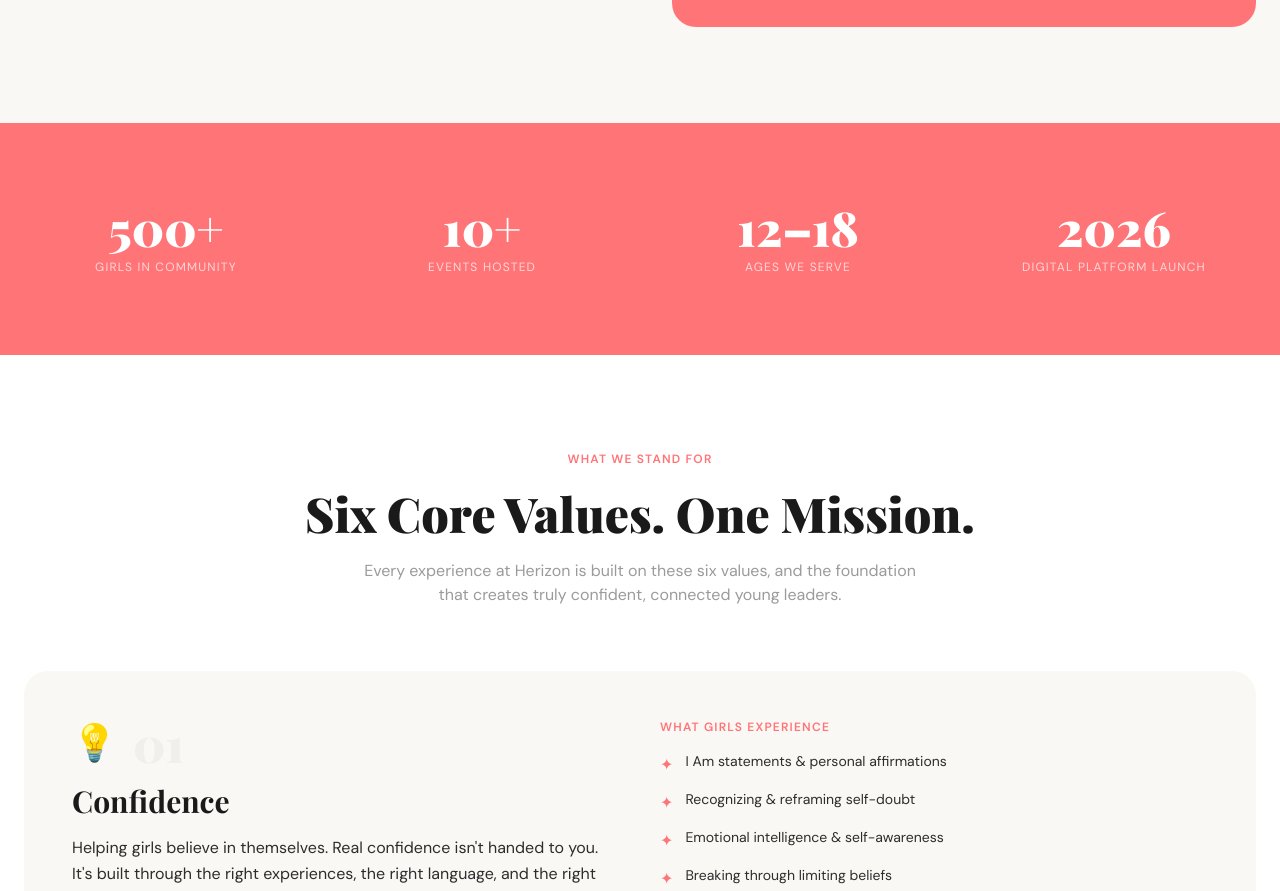
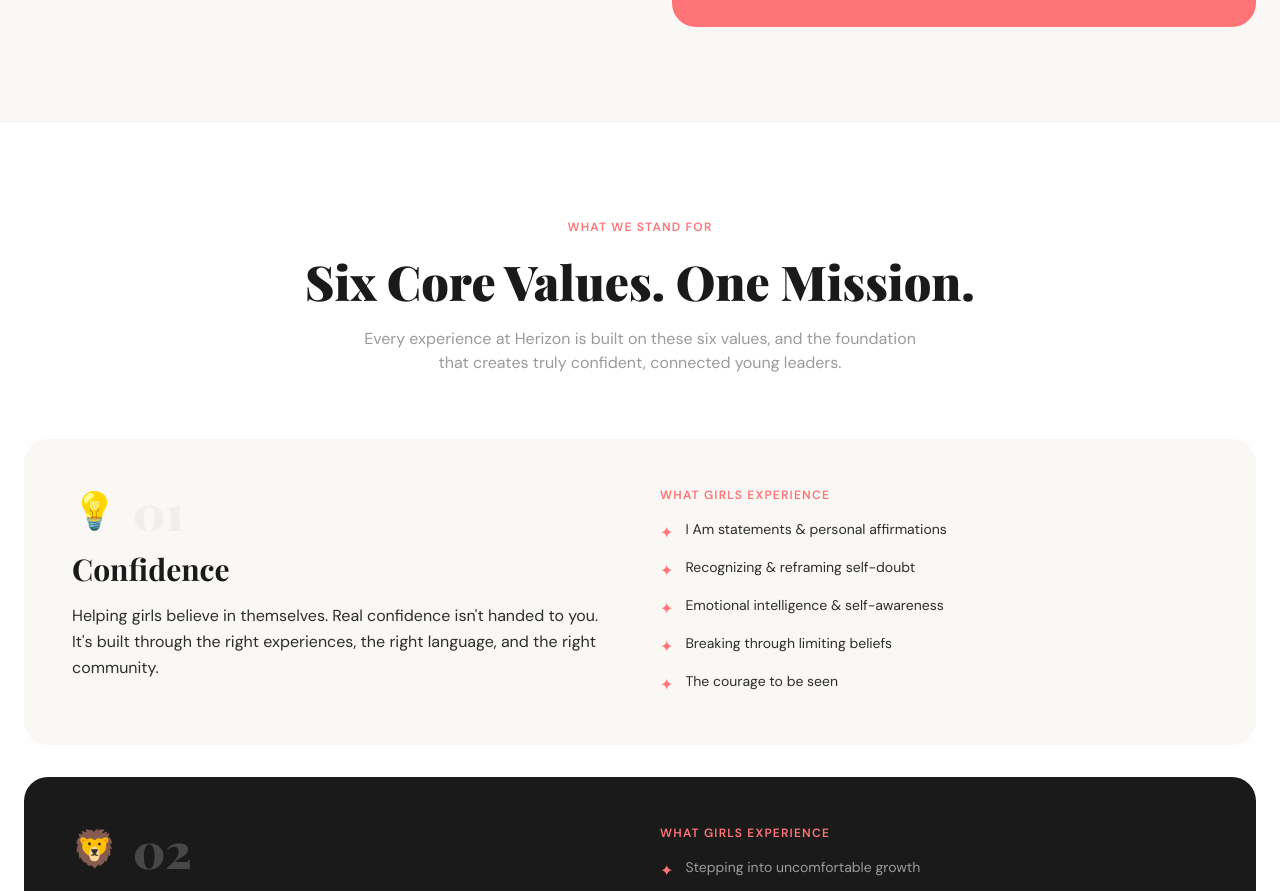
Before and after one commit to flourishprosper/herizonsociety-website, a Next.js app: page /about in a window 1280 px wide. Shown: the part 2780-3671 px from the top of the page. Built offline with nearby package versions, Linux system fonts and the light colour scheme; a web font is replaced by a local one.

Commit message:
fix(about): remove impact numbers section

```diff
--- a/src/app/about/page.tsx
+++ b/src/app/about/page.tsx
@@ -245,28 +245,7 @@
         </div>
       </section>
 
-      {/* Impact Numbers */}
-      <section className="bg-[#FF7477] py-20">
-        <div className="max-w-7xl mx-auto px-6">
-          <div className="grid grid-cols-2 md:grid-cols-4 gap-8 text-center text-white">
-            {[
-              { val: "500+", label: "Girls in Community" },
-              { val: "10+", label: "Events Hosted" },
-              { val: "12–18", label: "Ages We Serve" },
-              { val: "2026", label: "Digital Platform Launch" },
-            ].map((s) => (
-              <div key={s.label}>
-                <div className="font-serif text-5xl font-black mb-2">
-                  {s.val}
-                </div>
-                <div className="text-white/70 text-xs uppercase tracking-widest">
-                  {s.label}
-                </div>
-              </div>
-            ))}
-          </div>
-        </div>
-      </section>
+
 
       {/* Six Core Values */}
       <section className="bg-white py-24">
```
